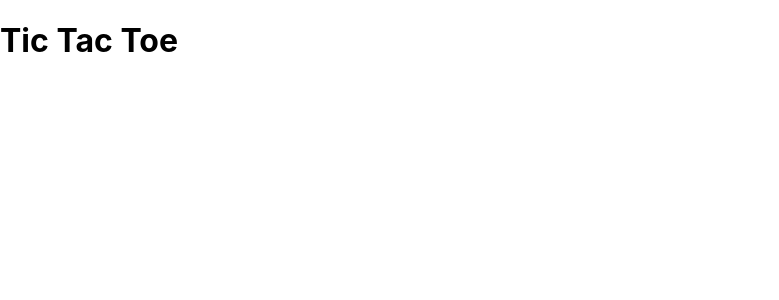
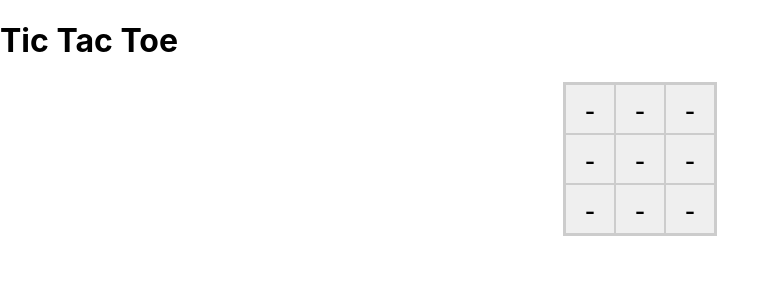
Before and after one commit to 2022-DEV3-009/TicTacToe, a React (Create React App) app: page / in a window 1280 px wide. Shown: the top 300 px of the page, without its empty margins (0-779 px from the left). Built offline with nearby package versions, Linux system fonts and the light colour scheme.

Commit message:
game structure (grid & cells)

```diff
--- a/src/App.js
+++ b/src/App.js
@@ -1,8 +1,9 @@
+import Grid from "./components/Grid";
 
 function App() {
   return (
     <div className="App">
-      <h1>Tic Tac Toe</h1>
+      <Grid/>
     </div>
   );
 }
--- /dev/null
+++ b/src/components/Cell.js
@@ -0,0 +1,8 @@
+import React from 'react';
+import styles from './cell.module.css';
+
+  const Cell = () => {
+		return <button className={styles.cell}>-</button>;
+	};
+
+  export default Cell;
--- /dev/null
+++ b/src/components/Grid.js
@@ -0,0 +1,33 @@
+import React from 'react';
+import styles from './grid.module.css';
+import Cell from './Cell';
+
+const Grid = () => {
+
+  return (
+    <>
+      <h1>Tic Tac Toe</h1>
+      <div className={styles.game}>
+        <div className={styles.grid}>
+          <div className={styles.row}>
+            <Cell />
+            <Cell />
+            <Cell />
+          </div>
+          <div className={styles.row}>
+            <Cell />
+            <Cell />
+            <Cell />
+          </div>
+          <div className={styles.row}>
+            <Cell />
+            <Cell />
+            <Cell />
+          </div>
+        </div>
+      </div>
+    </>
+  )
+}
+
+export default Grid;
--- /dev/null
+++ b/src/components/cell.module.css
@@ -0,0 +1,9 @@
+.cell {
+  width: 50px;
+  height: 50px;
+  border: 1px solid #ccc;
+  text-align: center;
+  line-height: 50px;
+  font-size: 30px;
+  cursor: pointer;
+}
--- /dev/null
+++ b/src/components/grid.module.css
@@ -0,0 +1,11 @@
+.game {
+  margin: 0 auto;
+  width: max-content;
+}
+.grid {
+  border: 2px solid #ccc;
+}
+.row {
+  display: flex;
+  justify-content: center;
+}
```
